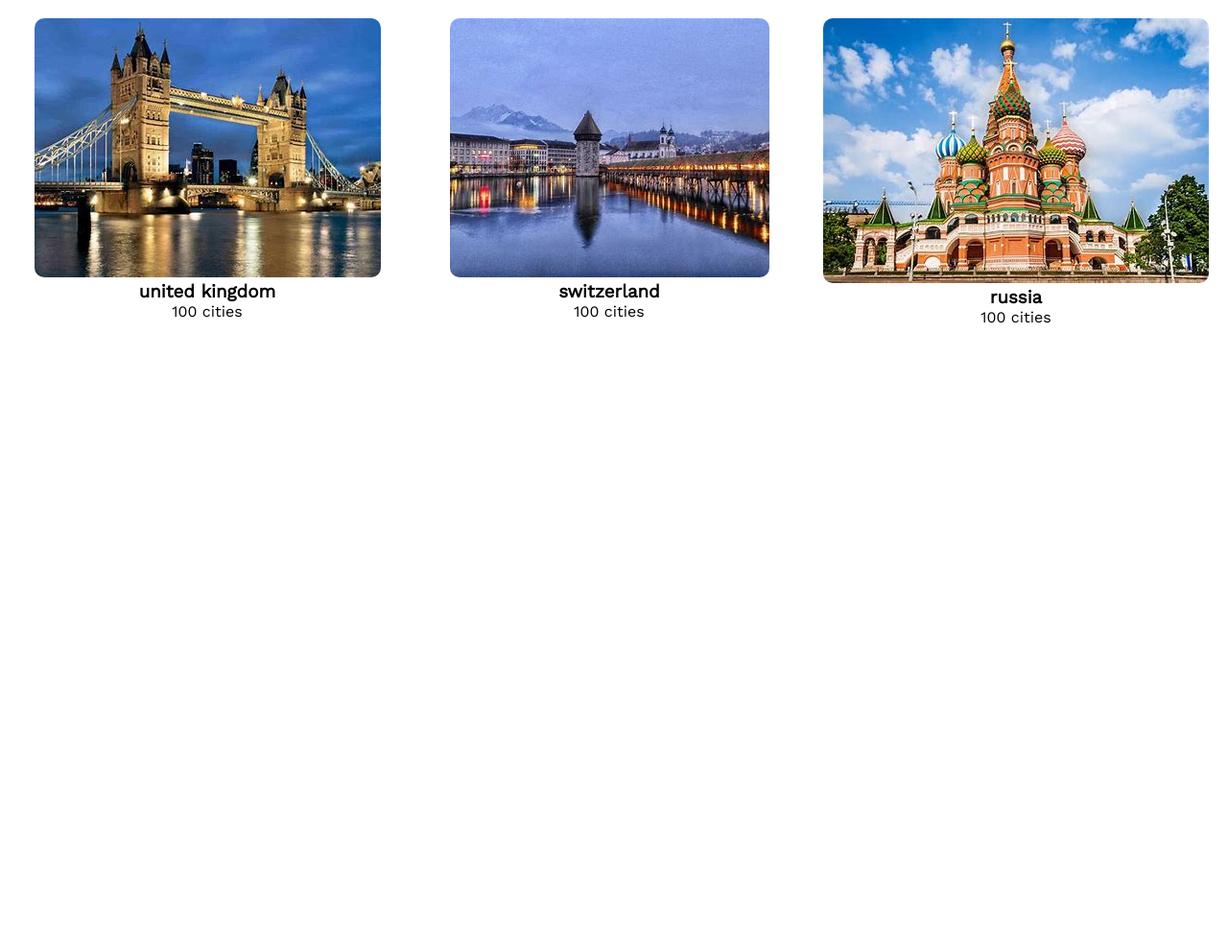
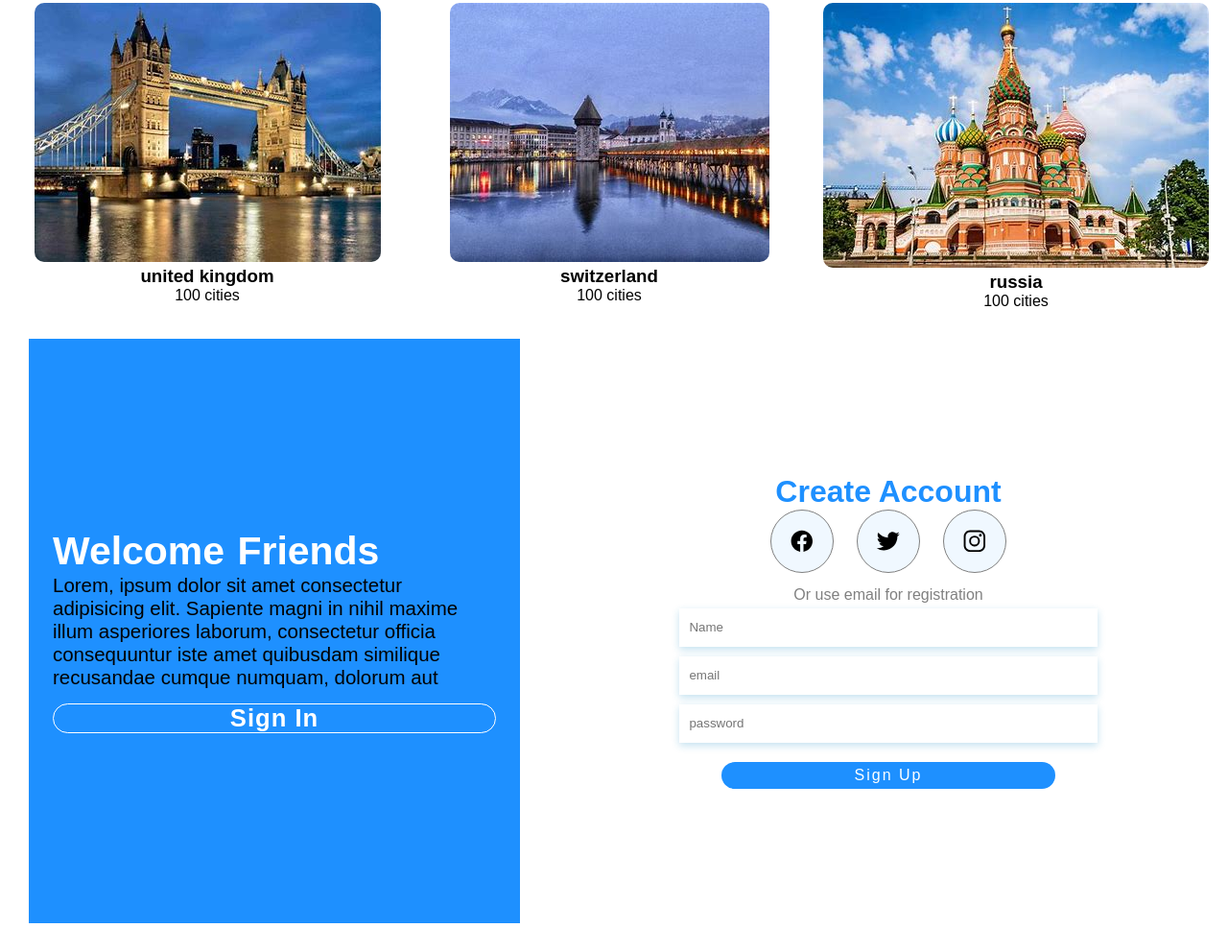
Before and after one commit to Aniket-Dilip-Panse/trip_planner_website, a plain HTML site: page index.html in a window 1280 px wide. Shown: the part 1553-2545 px from the top of the page at 96% size. Before the commit the page ends 1893 px from the top, so only its background shows below. Drawn offline with nearby package versions, Linux system fonts and the light colour scheme.

Commit message:
contact section added

```diff
--- a/index.html
+++ b/index.html
@@ -90,8 +90,38 @@
         </div>
      </div>
 
+<!-- contact-->
 
-
+<div class="container">
+    <div class="left">
+        <div class="left-content">
+            <h1>Welcome Friends</h1>
+            <p>Lorem, ipsum dolor sit amet consectetur adipisicing elit. Sapiente magni in nihil maxime illum asperiores laborum, consectetur officia consequuntur iste amet quibusdam similique recusandae cumque numquam, dolorum aut</p>
+            <div class="btn">
+                <a href="#">sign in</a>
+            </div>
+        </div>
+    </div>
+    <div class="right">
+         <h1>Create Account</h1>
+         <div class="lcon">
+            <ion-icon name="logo-facebook" role="img" class="md hydrated" aria-label="logo facebook"></ion-icon>
+            <ion-icon name="logo-twitter" role="img" class="md hydrated" aria-label="logo twitter"></ion-icon>
+            <ion-icon name="logo-instagram" role="img" class="md hydrated" aria-label="logo instagram"></ion-icon>
+         </div>
+         <p>Or use email for registration</p>
+         <div class="email-form">
+            <form action="">
+                <input type="text" name="name" id="name" placeholder="Name">
+                <input type="email" name="email" id="email" placeholder="email">
+                <input type="password" name="password" id="password" placeholder="password">
+            </form>
+         </div>
+         <div class="sing-up">
+            <a href="#">sign up</a>
+        </div>
+    </div>
+</div>
 
 
      <script src="index.js"></script>
--- a/style.css
+++ b/style.css
@@ -91,7 +91,7 @@ li:last-child{
     font-size:clamp(1.25rem,3vw,2.25rem);
     text-align: justify;
 }
-input[type=text]{
+input[type=text],input[type=email],input[type=password]{
     padding: 0.6rem 1rem;
     box-shadow: 0.1rem 0.1rem 0.2rem #e7f5ff;
     min-width: 30rem;
@@ -208,7 +208,159 @@ button{
 }
 
 
+/* contact css */
+@import url('https://fonts.googleapis.com/css2?family=Poppins&display=swap');
+*{
+    margin:0;
+    padding: 0;
+    box-sizing: border-box;
+}
 
+body{
+    font-family: 'Poppins', sans-serif;
+}
+
+.container{
+    width: 100%;
+    display: flex;
+    flex-direction: row;
+    margin:3rem;
+}
+
+.left{
+    width: 40%;
+    background-color:dodgerblue;
+    display:flex;
+    justify-content: center;
+    align-items: center;
+    padding:0rem 2.5rem;
+    text-align:left;
+}
+.left-content{
+    font-size: 1.6vw;
+}
+.left-content>h1{
+    color: white;
+    word-spacing: 2px;
+}
+.left-content>.btn{
+    text-align: center;
+    color:white;
+    border:1px solid white;
+    background: transparent;
+    border-radius: 4.3rem;
+    margin-top:15px;
+}
+.left-content>.btn>a{
+    text-decoration: none;
+    text-transform: capitalize;
+    font-size: 2vw;
+    color: white;
+    font-weight: 600;
+    letter-spacing: 1px;
+}
+
+
+.right{
+    width:60%;
+    background-color:white;
+    display: flex;
+    flex-direction: column;
+    align-content: stretch;
+    justify-content: flex-start;
+    align-items: center;
+    padding: 11vw 13vw;
+    font-size: 1.2vw;
+}
+
+.right>h1{
+    color: dodgerblue;
+    font-size: xx-large;
+}
+ion-icon{
+    margin:0px 10px;
+    border:1px solid grey;
+    padding: 1.5vw;
+    border-radius: 100px;
+    background-color: aliceblue;
+    font-size: 2vw;
+}
+.right>p{
+    color: grey;
+    font-size: medium;
+    margin-top: 1rem;
+}
+input{
+    height: 40px;
+    width: 100%;
+    align-items: flex-start;
+    margin: 5px auto;
+    padding: 0px 10px;
+}
+.sing-up{
+    margin-top: 15px;
+    font-size:medium;
+    background-color: dodgerblue;
+    width: 80%;
+    text-align: center;
+    padding: 5px 0px;
+    border-radius: 50px;
+}
+.sing-up>a{
+    text-decoration: none;
+    text-transform: capitalize;
+    letter-spacing: 2px;
+    color: white;
+}
+@media only screen and (max-width: 480px) {
+    .container{
+        width: 100%;
+        height: 100%;
+        display: flex;
+        flex-direction:column;
+    }
+    .left{
+        width: 100%;
+        height: 30vh;
+        background-color:dodgerblue;
+        display:flex;
+        justify-content: center;
+        align-items: center;
+        padding:0rem 2.5rem;
+        text-align:center;
+    }
+    .left-content{
+        font-size:2.5vw;
+    }
+    .right{
+        width: 100%;
+    }
+    .right>h1{
+        color: dodgerblue;
+        font-size:6vw;
+    }
+    .right>p,.sing-up>a{
+        color: grey;
+        font-size:4vw;
+        margin-top: 1rem;
+        color: white;
+
+    }
+    input{
+        height: 25px;
+        width: 100%;
+        align-items: flex-start;
+        margin: 5px auto;
+        padding: 0px 10px;
+    }
+    .sing-up{
+        background-color: dodgerblue;
+        width: 80%;
+        text-align: center;
+        padding: 1px 0px;
+        border-radius: 20px;
+    }
+    }
 
 
 /* media query */
@@ -361,4 +513,18 @@ button{
         align-content: center;
         place-items: center;
     }
+    .left{
+        /* width: 40%;
+        background-color:dodgerblue;
+        display:flex;
+        justify-content: center;
+        align-items: center;
+        padding:0rem 2.5rem;
+        text-align:left; */
+        display: none;
+    }
+    .right{
+        width: 100%;
+        margin: 2rem;
+    }
 }
```
